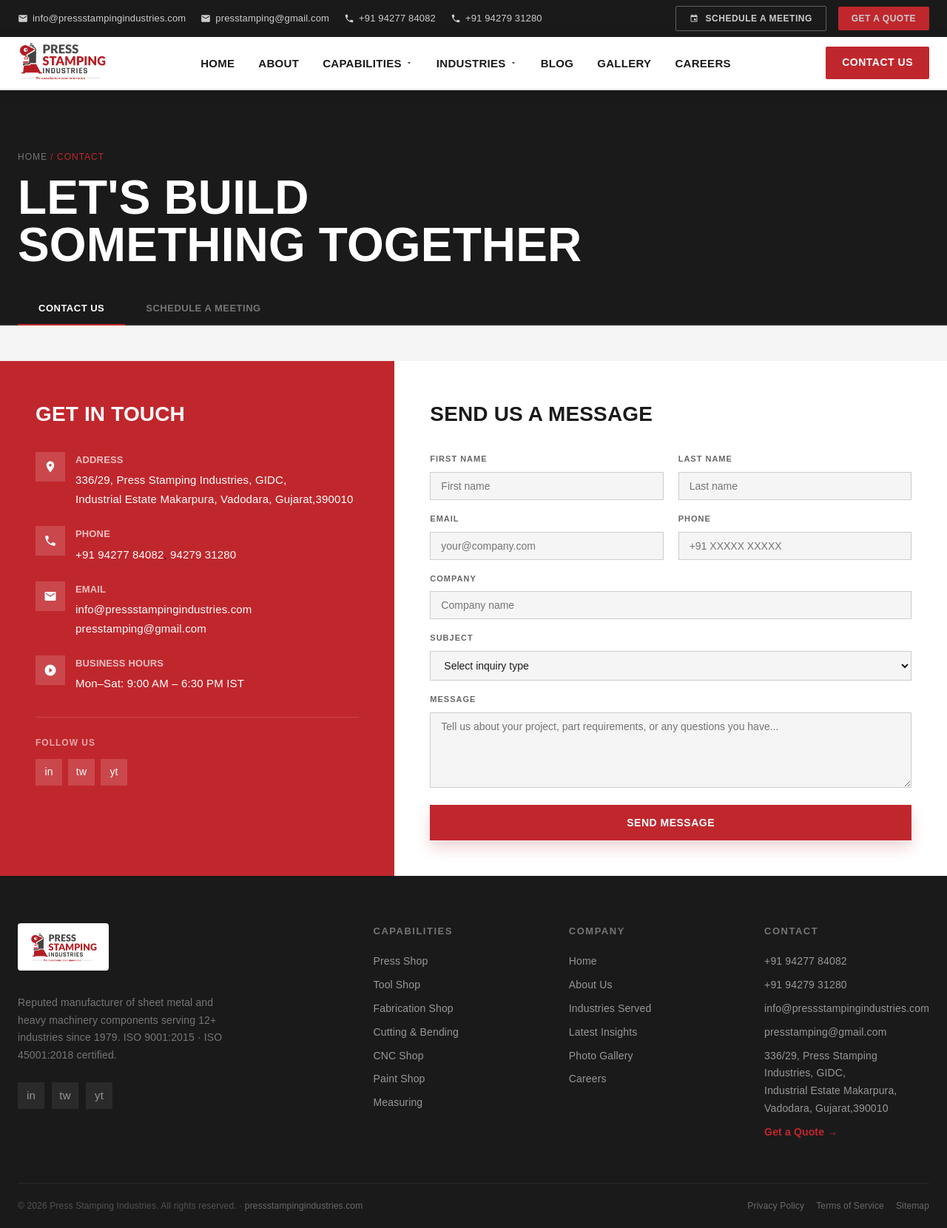
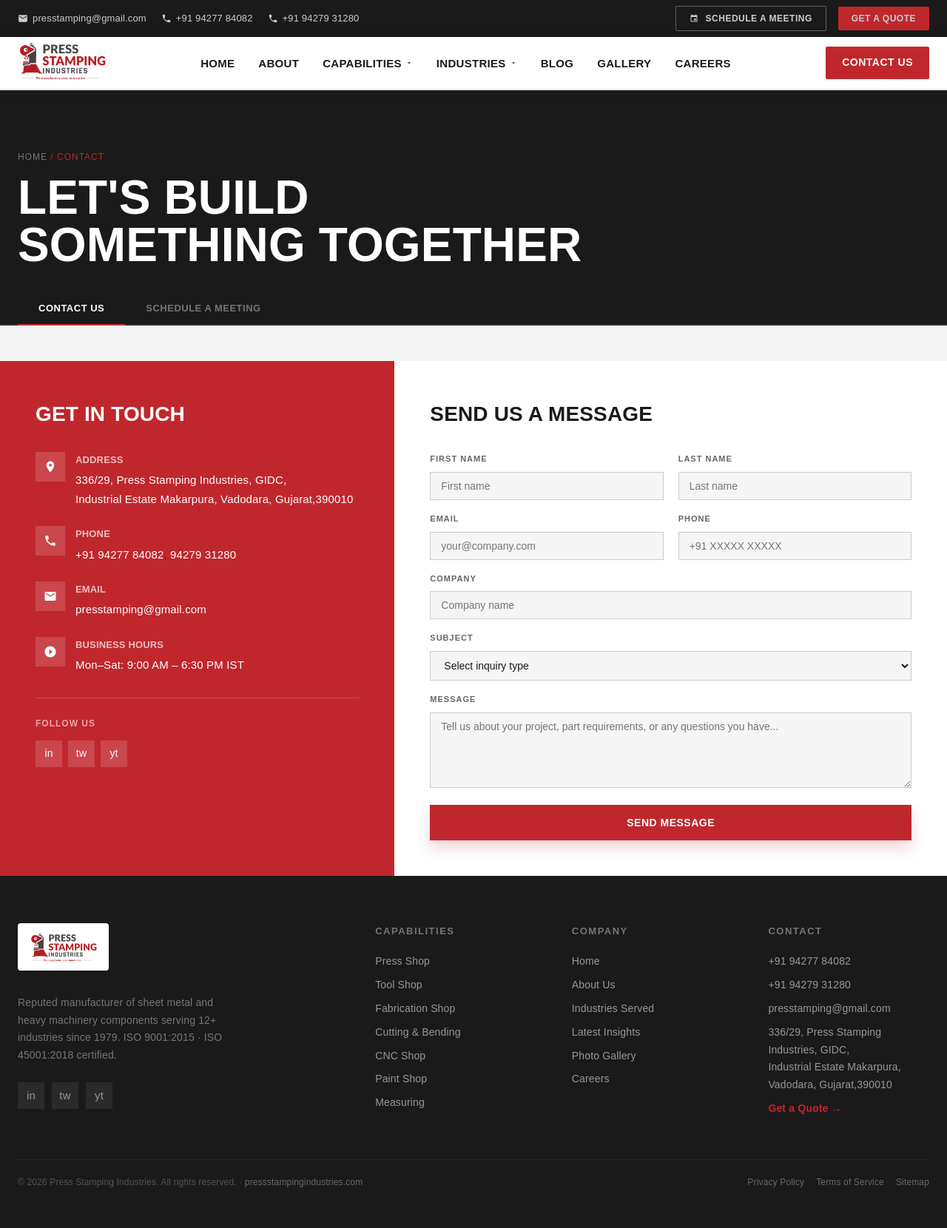
Before and after one commit to parulchemicalsfsc/psi, a Django app: page /contact/ in a window 1280 px wide. Shown: the whole page at 74% size. After the commit the page ends 1605 px from the top, so only its background shows below. Run offline with Django 5.2, Linux system fonts and the light colour scheme; some libraries are stand-ins or nearby versions.

Commit message:
fix: update contact email to presstamping@gmail.com and improve ALLOWED_HOSTS

```diff
--- a/static/js/script.js
+++ b/static/js/script.js
@@ -200,7 +200,7 @@
                 })
                 .catch((error) => {
                     console.error('EmailJS Error:', error);
-                    alert('Failed to send message. Please try again or email us directly at info@pressstampingindustries.com');
+                    alert('Failed to send message. Please try again or email us directly at presstamping@gmail.com');
                 })
                 .finally(() => {
                     btn.textContent = originalText;
--- a/templates/base.html
+++ b/templates/base.html
@@ -18,10 +18,6 @@
 <div class="topbar">
   <div class="topbar-inner">
     <div style="display:flex;gap:20px;flex-wrap:wrap;">
-      <a href="mailto:info@pressstampingindustries.com">
-        <svg width="14" height="14" viewBox="0 0 24 24" fill="currentColor"><path d="M20 4H4c-1.1 0-2 .9-2 2v12c0 1.1.9 2 2 2h16c1.1 0 2-.9 2-2V6c0-1.1-.9-2-2-2zm0 4l-8 5-8-5V6l8 5 8-5v2z"/></svg>
-        info@pressstampingindustries.com
-      </a>
       <a href="mailto:presstamping@gmail.com">
         <svg width="14" height="14" viewBox="0 0 24 24" fill="currentColor"><path d="M20 4H4c-1.1 0-2 .9-2 2v12c0 1.1.9 2 2 2h16c1.1 0 2-.9 2-2V6c0-1.1-.9-2-2-2zm0 4l-8 5-8-5V6l8 5 8-5v2z"/></svg>
         presstamping@gmail.com
@@ -164,7 +160,6 @@
         <h4>Contact</h4>
         <a href="tel:+919427784082">+91 94277 84082</a>
         <a href="tel:+919427931280">+91 94279 31280</a>
-        <a href="mailto:info@pressstampingindustries.com">info@pressstampingindustries.com</a>
         <a href="mailto:presstamping@gmail.com">presstamping@gmail.com</a>
         <a href="#">336/29, Press Stamping Industries, GIDC,<br>Industrial Estate Makarpura, Vadodara, Gujarat,390010</a>
         <a href="{% url 'quote' %}" style="color:var(--red);margin-top:8px;font-weight:600;">Get a Quote →</a>
--- a/templates/contact.html
+++ b/templates/contact.html
@@ -45,7 +45,6 @@
           </div>
           <div>
             <h5>Email</h5>
-            <a href="mailto:info@pressstampingindustries.com">info@pressstampingindustries.com</a><br>
             <a href="mailto:presstamping@gmail.com">presstamping@gmail.com</a>
           </div>
         </div>
```
